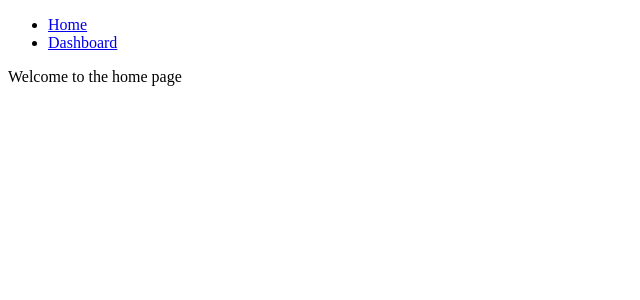
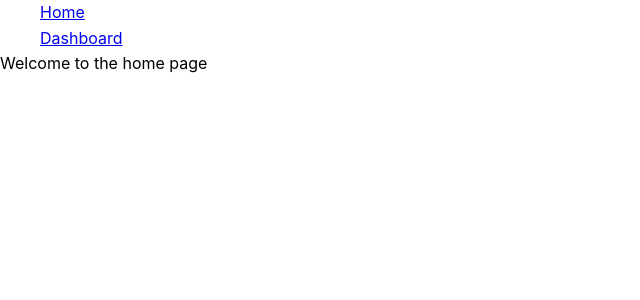
Before and after one commit to ntyankah/electron-vite-starter, a React (Vite) app in the folder src/renderer/: page / in a window 1280 px wide. Shown: the top 300 px of the page, without its empty margins (0-640 px from the left). Built offline with nearby package versions, Linux system fonts and the light colour scheme.

Commit message:
add in a basic css preset

```diff
--- a/src/renderer/src/assets/main.css
+++ b/src/renderer/src/assets/main.css
@@ -79,3 +79,39 @@
     font-feature-settings: "rlig" 1, "calt" 1;
   }
 }
+
+
+/* The code below has nothing to do with the tailwind css configuration, it is a preset */
+
+*,
+*::before,
+*::after {
+  box-sizing: border-box;
+  margin: 0;
+  font-weight: normal;
+}
+
+ul {
+  list-style: none;
+}
+
+body {
+  min-height: 100vh;
+  line-height: 1.6;
+  font-family:
+    Inter,
+    -apple-system,
+    BlinkMacSystemFont,
+    'Segoe UI',
+    Roboto,
+    Oxygen,
+    Ubuntu,
+    Cantarell,
+    'Fira Sans',
+    'Droid Sans',
+    'Helvetica Neue',
+    sans-serif;
+  text-rendering: optimizeLegibility;
+  -webkit-font-smoothing: antialiased;
+  -moz-osx-font-smoothing: grayscale;
+}
```
